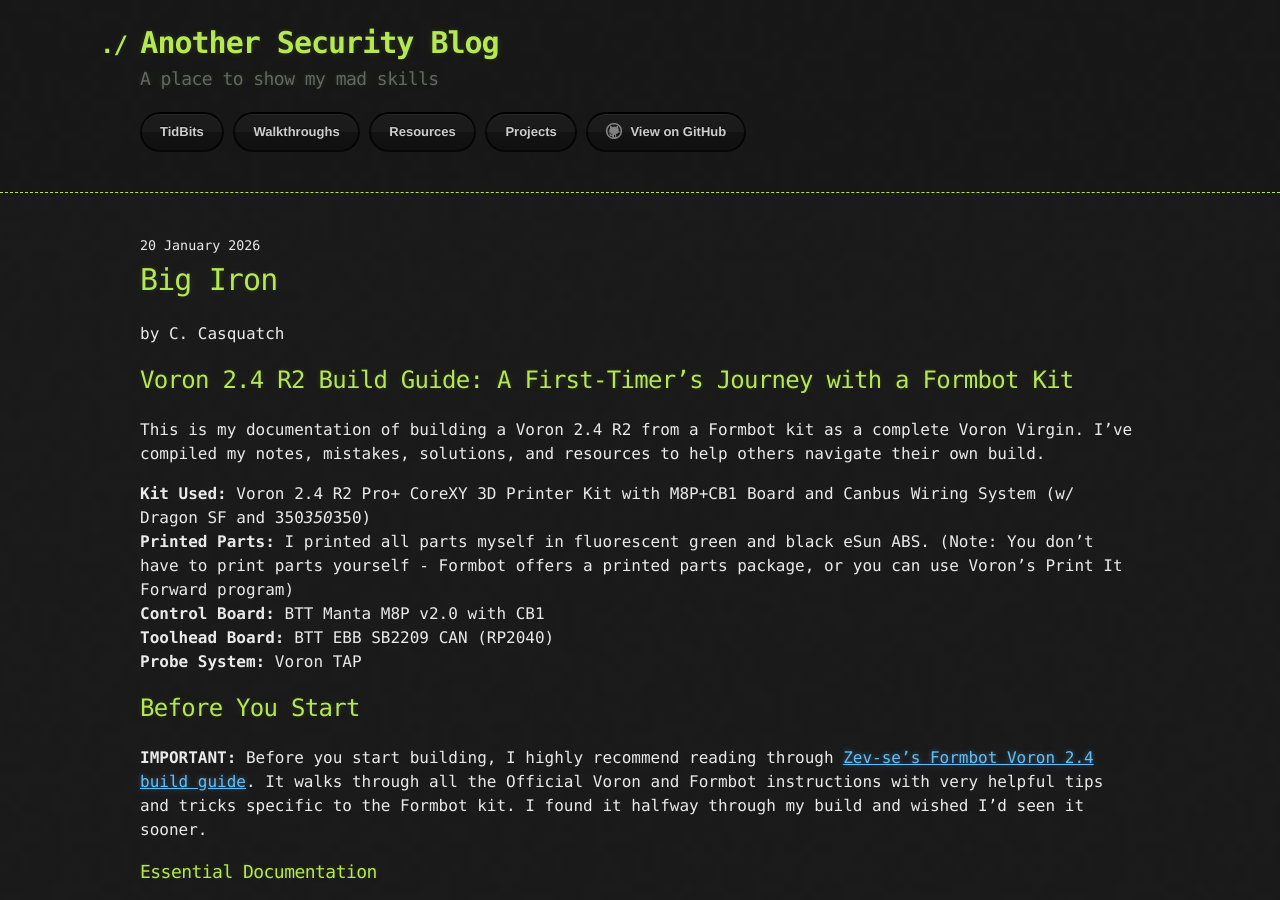
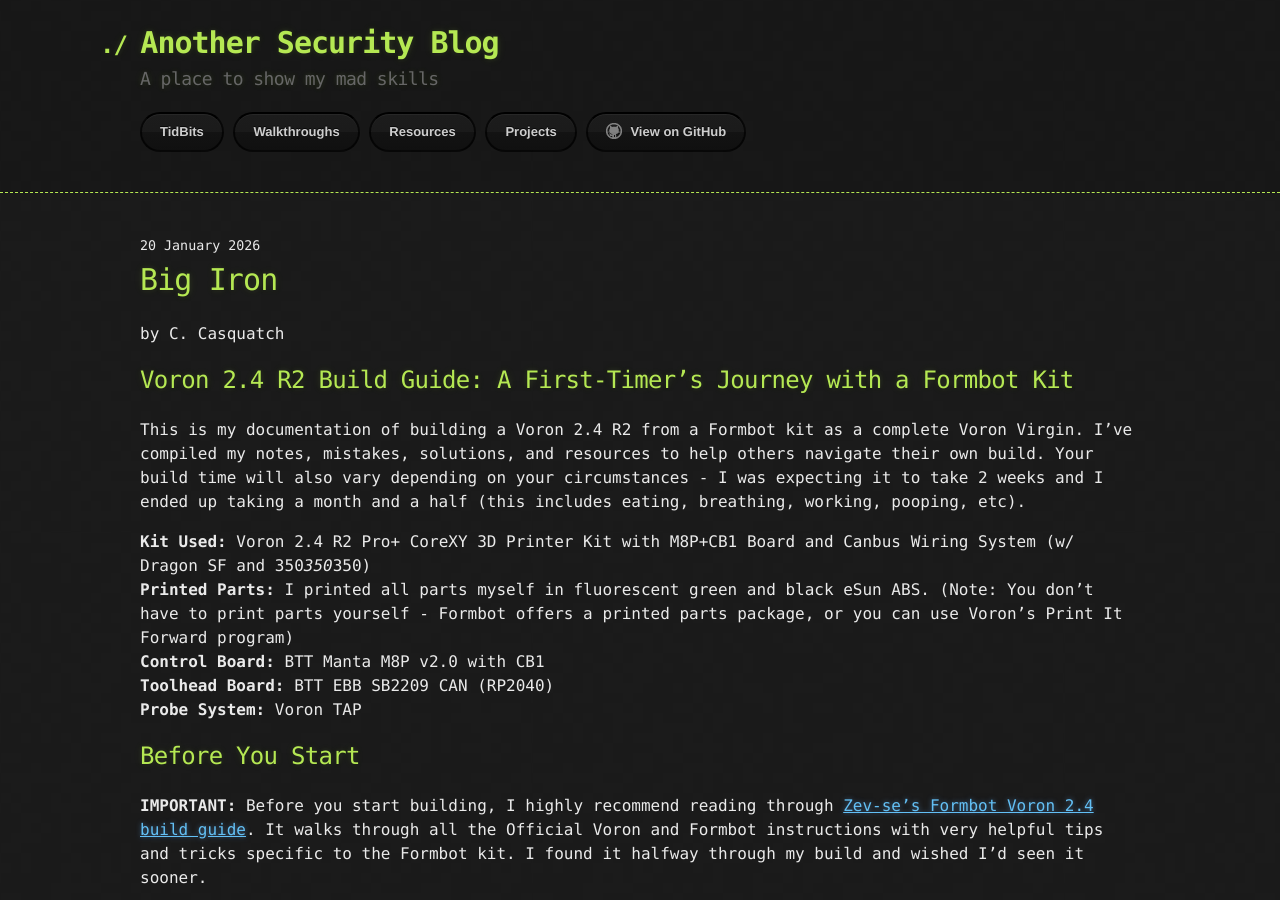
Before and after one commit to CyberCasquatch/cybercasquatch.github.io, a Jekyll site: the page built from _posts/Projects/2026-01-20-Big-Iron.md, in a window 1280 px wide and 900 px high. Built offline with Jekyll 4.4.1, drawn with Linux system fonts in a browser that asks for light colours.

Commit message:
Update Voron 2.4 R2 build guide with personal insights
Added personal build time experience to Voron 2.4 R2 documentation.

```diff
--- a/_posts/Projects/2026-01-20-Big-Iron.md
+++ b/_posts/Projects/2026-01-20-Big-Iron.md
@@ -11,7 +11,7 @@
 
 ## Voron 2.4 R2 Build Guide: A First-Timer's Journey with a Formbot Kit
 
-This is my documentation of building a Voron 2.4 R2 from a Formbot kit as a complete Voron Virgin. I've compiled my notes, mistakes, solutions, and resources to help others navigate their own build.
+This is my documentation of building a Voron 2.4 R2 from a Formbot kit as a complete Voron Virgin. I've compiled my notes, mistakes, solutions, and resources to help others navigate their own build. Your build time will also vary depending on your circumstances - I was expecting it to take 2 weeks and I ended up taking a month and a half (this includes eating, breathing, working, pooping, etc).
 
 **Kit Used:** Voron 2.4 R2 Pro+ CoreXY 3D Printer Kit with M8P+CB1 Board and Canbus Wiring System (w/ Dragon SF and 350*350*350)
 **Printed Parts:** I printed all parts myself in fluorescent green and black eSun ABS. (Note: You don't have to print parts yourself - Formbot offers a printed parts package, or you can use Voron's Print It Forward program)
```
